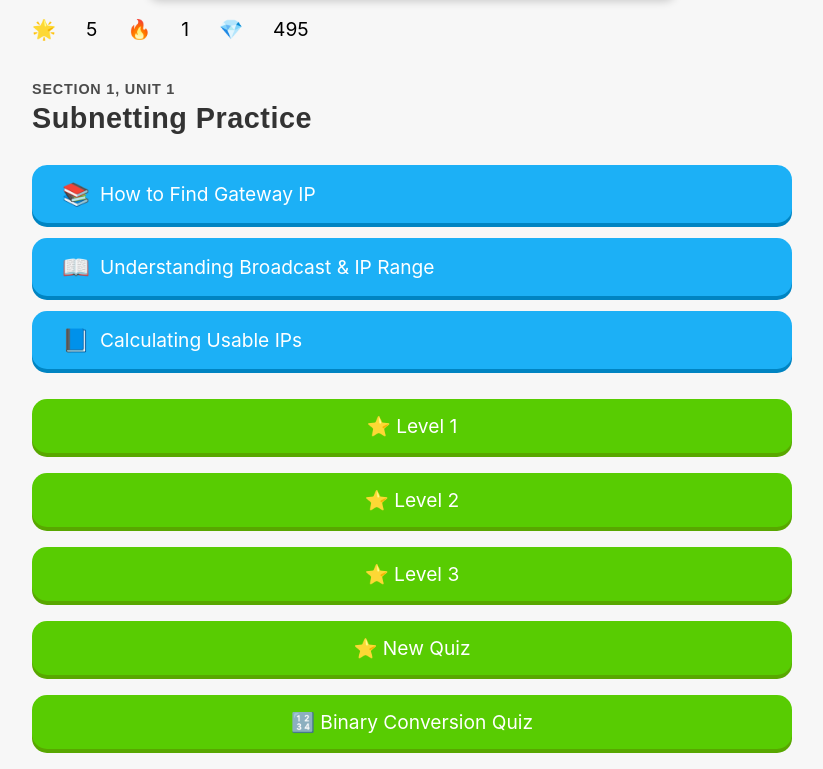
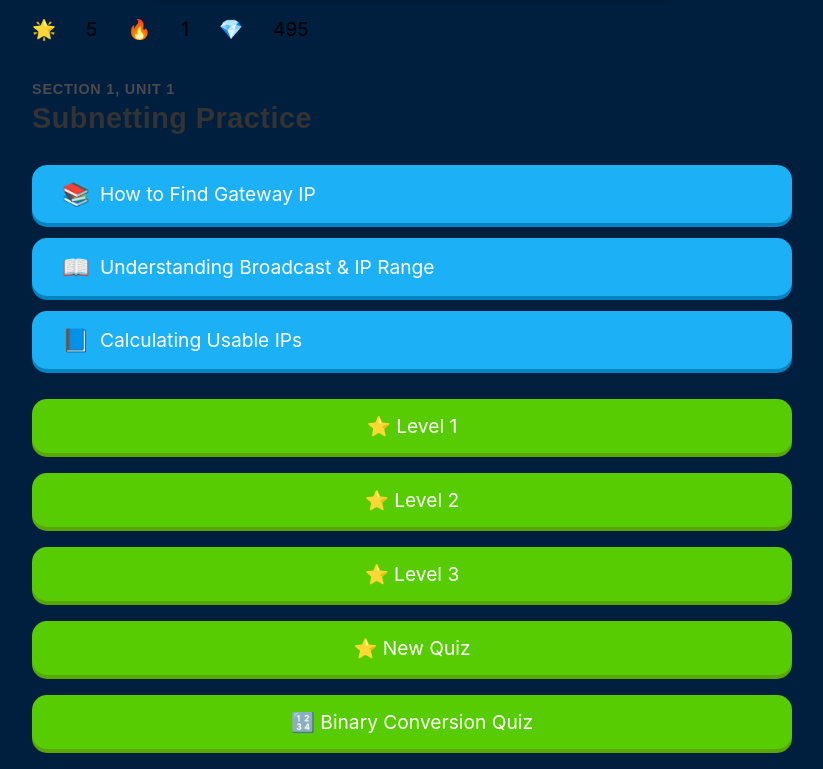
Before and after one commit to 4rji/subnet-calc, a plain HTML site: page index.html in a window 1280 px wide. Shown: the part 88-857 px from the top of the page, without its empty margins (228-1051 px from the left). Drawn offline with Linux system fonts and the light colour scheme.

Commit message:
Update index.html

```diff
--- a/index.html
+++ b/index.html
@@ -5,6 +5,11 @@
     <meta name="viewport" content="width=device-width, initial-scale=1.0">
     <title>Subnet Calculator for Class 2880</title>
     <link rel="stylesheet" href="css/styles-calc.css">
+    <style>
+        body {
+            background-color: #001f3f; /* Azul marino */
+        }
+    </style>
 </head>
 <body>
     <div class="app-container">
```
